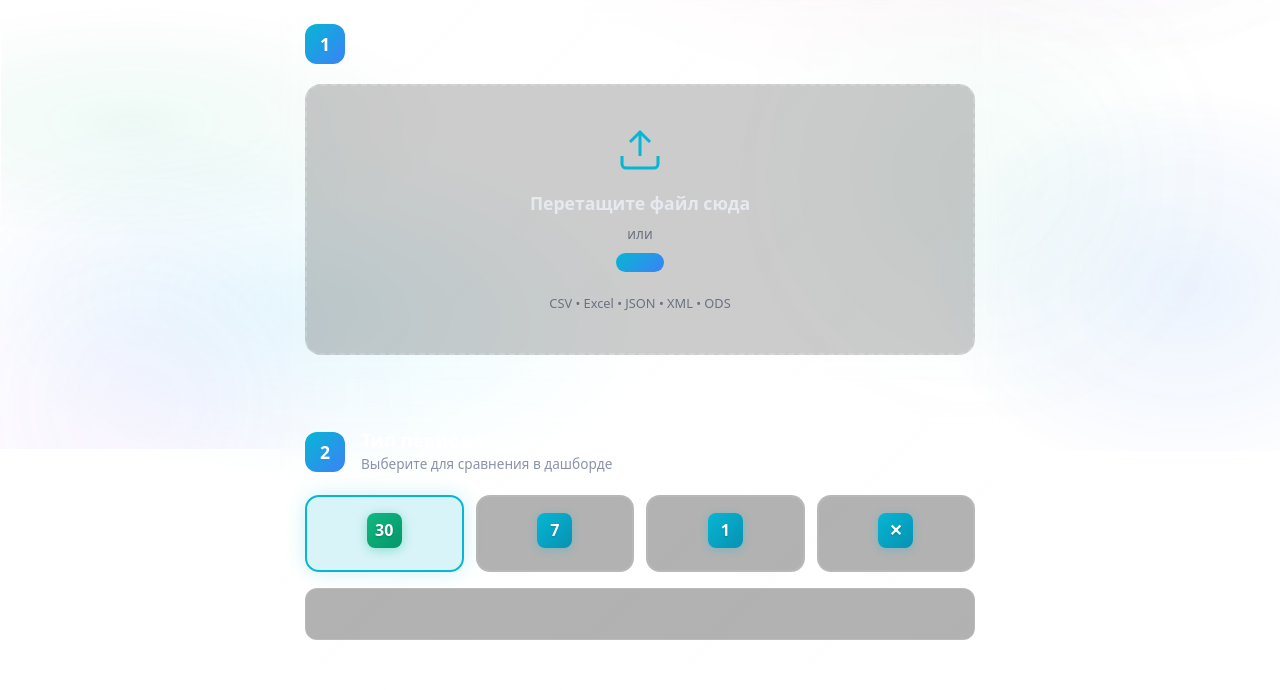
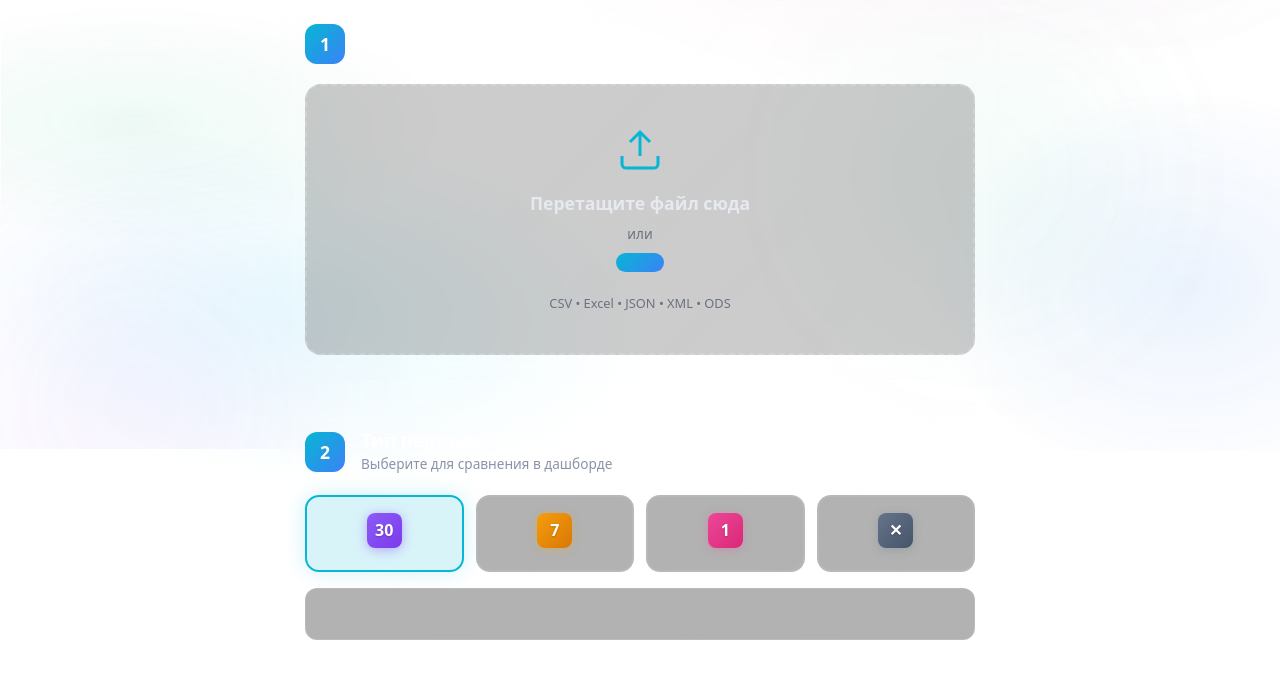
Before and after one commit to linkyl2k/OnePoweb, a Python web app: template templates/index.html in a window 1280 px wide. Shown: the part 351-1041 px from the top of the page. Run offline with Jinja, Linux system fonts and the light colour scheme; the template is opened without the code that fills it, so the values that code supplies are empty.

Commit message:
Add different colors for period types + fix Google logo with proper og:image

```diff
--- a/templates/base.html
+++ b/templates/base.html
@@ -11,19 +11,19 @@
   <!-- OpenGraph -->
   <meta property="og:title" content="OnePoweb – ניתוח קופה חכם">
   <meta property="og:description" content="העלה דוח קופה, קבל גרפים ודו״ח PDF מסודר. בקרוב – הסברי AI לעסק שלך.">
-  <meta property="og:image" content="{{ url_for('static', filename='img/onepoweb_icon_only_48.png', _external=True) }}">
-  <meta property="og:image:width" content="48">
-  <meta property="og:image:height" content="48">
+  <meta property="og:image" content="{{ url_for('static', filename='img/logo.png', _external=True) }}">
+  <meta property="og:image:width" content="1200">
+  <meta property="og:image:height" content="630">
   <meta property="og:image:type" content="image/png">
   <meta property="og:url" content="{{ request.url }}">
   <meta property="og:type" content="website">
   <meta property="og:site_name" content="OnePoweb">
 
   <!-- Twitter Card -->
-  <meta name="twitter:card" content="summary">
+  <meta name="twitter:card" content="summary_large_image">
   <meta name="twitter:title" content="OnePoweb – ניתוח קופה חכם">
   <meta name="twitter:description" content="העלה דוח קופה, קבל גרפים ודו״ח PDF מסודר. בקרוב – הסברי AI לעסק שלך.">
-  <meta name="twitter:image" content="{{ url_for('static', filename='img/onepoweb_icon_only_48.png', _external=True) }}">
+  <meta name="twitter:image" content="{{ url_for('static', filename='img/logo.png', _external=True) }}">
 
   <!-- Bootstrap RTL/LTR -->
   {% if current_lang == 'he' %}
--- a/templates/index.html
+++ b/templates/index.html
@@ -60,28 +60,28 @@
         <label class="period-option">
           <input type="radio" name="period_type" value="month" checked>
           <div class="period-card">
-            <div class="period-icon period-icon-number">30</div>
+            <div class="period-icon period-icon-number period-icon-month">30</div>
             <div class="period-label">{{ t('month') }}</div>
           </div>
         </label>
         <label class="period-option">
           <input type="radio" name="period_type" value="week">
           <div class="period-card">
-            <div class="period-icon period-icon-number">7</div>
+            <div class="period-icon period-icon-number period-icon-week">7</div>
             <div class="period-label">{{ t('week') }}</div>
           </div>
         </label>
         <label class="period-option">
           <input type="radio" name="period_type" value="day">
           <div class="period-card">
-            <div class="period-icon period-icon-number">1</div>
+            <div class="period-icon period-icon-number period-icon-day">1</div>
             <div class="period-label">{{ t('day') }}</div>
           </div>
         </label>
         <label class="period-option">
           <input type="radio" name="period_type" value="custom">
           <div class="period-card">
-            <div class="period-icon period-icon-number">✕</div>
+            <div class="period-icon period-icon-number period-icon-custom">✕</div>
             <div class="period-label">{{ t('custom') }}</div>
           </div>
         </label>
@@ -674,19 +674,57 @@
   justify-content: center;
   width: 2.2rem;
   height: 2.2rem;
-  background: linear-gradient(135deg, #06b6d4 0%, #0891b2 100%);
   border-radius: 8px;
   font-size: 1rem;
   font-weight: 700;
   color: #fff;
   text-shadow: 0 1px 2px rgba(0,0,0,0.2);
-  box-shadow: 0 2px 8px rgba(6,182,212,0.3);
   margin: 0 auto 0.4rem auto;
+  transition: all 0.3s ease;
 }
 
-.period-option input:checked + .period-card .period-icon-number {
-  background: linear-gradient(135deg, #10b981 0%, #059669 100%);
-  box-shadow: 0 2px 12px rgba(16,185,129,0.4);
+/* Месяц - синий/фиолетовый */
+.period-icon-month {
+  background: linear-gradient(135deg, #6366f1 0%, #4f46e5 100%);
+  box-shadow: 0 2px 8px rgba(99,102,241,0.3);
+}
+
+.period-option input:checked + .period-card .period-icon-month {
+  background: linear-gradient(135deg, #8b5cf6 0%, #7c3aed 100%);
+  box-shadow: 0 2px 12px rgba(139,92,246,0.5);
+}
+
+/* Неделя - оранжевый/желтый */
+.period-icon-week {
+  background: linear-gradient(135deg, #f59e0b 0%, #d97706 100%);
+  box-shadow: 0 2px 8px rgba(245,158,11,0.3);
+}
+
+.period-option input:checked + .period-card .period-icon-week {
+  background: linear-gradient(135deg, #fbbf24 0%, #f59e0b 100%);
+  box-shadow: 0 2px 12px rgba(251,191,36,0.5);
+}
+
+/* День - розовый/красный */
+.period-icon-day {
+  background: linear-gradient(135deg, #ec4899 0%, #db2777 100%);
+  box-shadow: 0 2px 8px rgba(236,72,153,0.3);
+}
+
+.period-option input:checked + .period-card .period-icon-day {
+  background: linear-gradient(135deg, #f472b6 0%, #ec4899 100%);
+  box-shadow: 0 2px 12px rgba(244,114,182,0.5);
+}
+
+/* Произвольный - серый/синий */
+.period-icon-custom {
+  background: linear-gradient(135deg, #64748b 0%, #475569 100%);
+  box-shadow: 0 2px 8px rgba(100,116,139,0.3);
+}
+
+.period-option input:checked + .period-card .period-icon-custom {
+  background: linear-gradient(135deg, #94a3b8 0%, #64748b 100%);
+  box-shadow: 0 2px 12px rgba(148,163,184,0.5);
 }
 
 .period-label {
```
